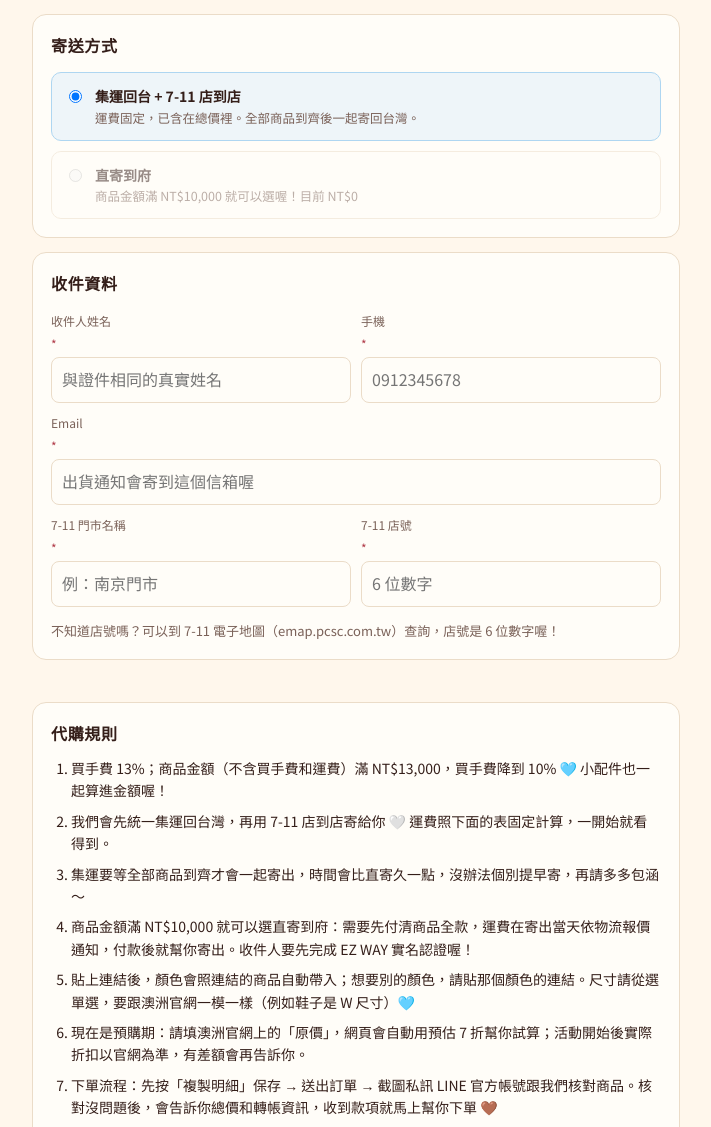
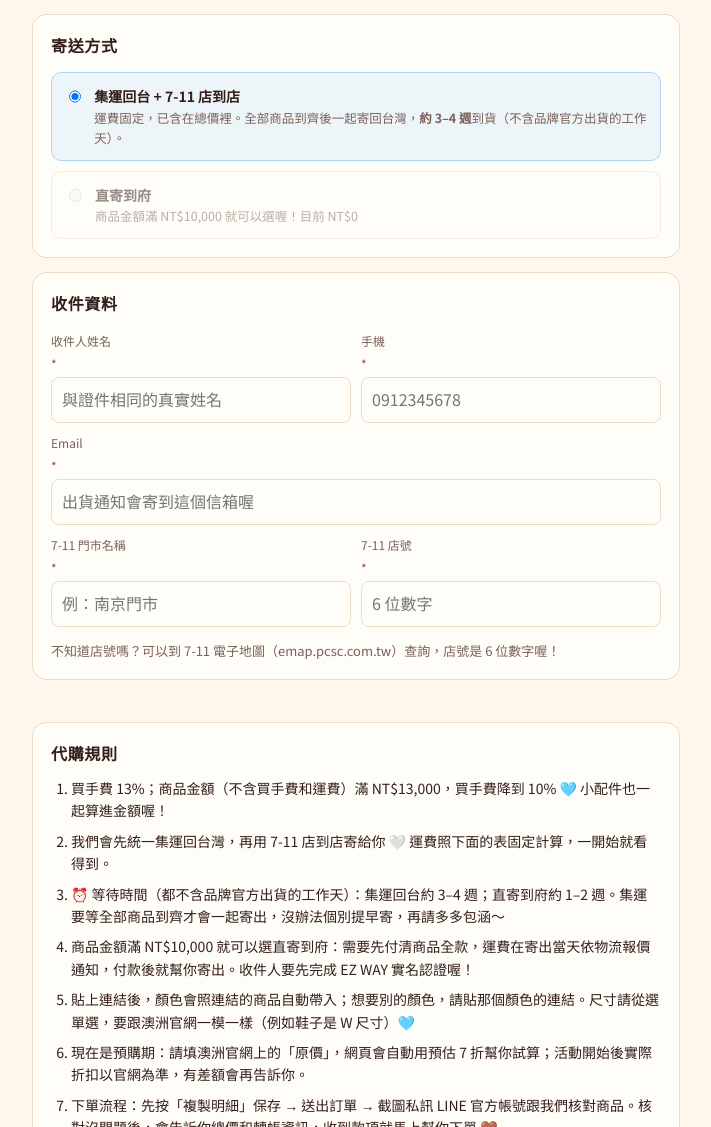
Before and after one commit to ZZINAU/Aussie-picks, a plain HTML site: page alo.html in a window 1280 px wide. Shown: the part 950-2077 px from the top of the page, without its empty margins (104-815 px from the left). Drawn offline with nearby package versions, Linux system fonts and the light colour scheme.

Commit message:
Add files via upload

```diff
--- a/alo.html
+++ b/alo.html
@@ -171,7 +171,7 @@ a.primary{display:block;text-align:center;text-decoration:none;box-sizing:border
         <h2>寄送方式</h2>
         <div class="opts" id="opts">
           <label class="opt" id="optPool"><input type="radio" name="ship" id="shipPool" value="pool" checked>
-            <div><strong>集運回台 + 7-11 店到店</strong><small>運費固定，已含在總價裡。全部商品到齊後一起寄回台灣。</small></div></label>
+            <div><strong>集運回台 + 7-11 店到店</strong><small>運費固定，已含在總價裡。全部商品到齊後一起寄回台灣，<b>約 3–4 週</b>到貨（不含品牌官方出貨的工作天）。</small></div></label>
           <label class="opt" id="optDirect"><input type="radio" name="ship" id="shipDirect" value="direct">
             <div><strong>直寄到府</strong><small id="directHint">商品金額滿 NT$10,000 才能選。</small></div></label>
         </div>
@@ -389,7 +389,7 @@ function update(){
   $('optPool').classList.toggle('on', state.ship==='pool'); $('optDirect').classList.toggle('on', state.ship==='direct');
   ['lStore','lStoreId'].forEach(id=>$(id).hidden = state.ship==='direct');
   $('recvNote').textContent = state.ship==='direct' ? '直寄到府：送出訂單後，再私訊我們收件地址就可以囉～運費會依物流報價另計 🤍' : '不知道店號嗎？可以到 7-11 電子地圖（emap.pcsc.com.tw）查詢，店號是 6 位數字喔！';
-  $('directHint').textContent = canDirect ? '運費依物流實際報價另計，需要先付清商品全款喔～' : `商品金額滿 ${nt(CONFIG.directMin)} 就可以選喔！目前 ${nt(r.goodsNT)}`;
+  $('directHint').textContent = canDirect ? '約 1–2 週到貨（不含品牌官方出貨的工作天）。運費依物流實際報價另計，需要先付清商品全款喔～' : `商品金額滿 ${nt(CONFIG.directMin)} 就可以選喔！目前 ${nt(r.goodsNT)}`;
 
   const partial = r.missing ? `（另有 ${r.missing} 件待確認）` : '';
   $('lines').innerHTML = `
@@ -513,7 +513,7 @@ $('terms').innerHTML = [
 $('rulesList').innerHTML = [
   `買手費 ${pct(CONFIG.feeSmall)}；商品金額（不含買手費和運費）滿 ${nt(CONFIG.largeFrom)}，買手費降到 ${pct(CONFIG.feeLarge)} 🩵 小配件也一起算進金額喔！`,
   '我們會先統一集運回台灣，再用 7-11 店到店寄給你 🤍 運費照下面的表固定計算，一開始就看得到。',
-  '集運要等全部商品到齊才會一起寄出，時間會比直寄久一點，沒辦法個別提早寄，再請多多包涵～',
+  '⏰ 等待時間（都不含品牌官方出貨的工作天）：集運回台約 3–4 週；直寄到府約 1–2 週。集運要等全部商品到齊才會一起寄出，沒辦法個別提早寄，再請多多包涵～',
   `商品金額滿 ${nt(CONFIG.directMin)} 就可以選直寄到府：需要先付清商品全款，運費在寄出當天依物流報價通知，付款後就幫你寄出。收件人要先完成 EZ WAY 實名認證喔！`,
   '貼上連結後，顏色會照連結的商品自動帶入；想要別的顏色，請貼那個顏色的連結。尺寸請從選單選，要跟澳洲官網一模一樣（例如鞋子是 W 尺寸）🩵',
   (PRE ? `現在是預購期：請填澳洲官網上的「原價」，網頁會自動用預估 ${zhe()} 折幫你試算；活動開始後實際折扣以官網為準，有差額會再告訴你。` : '活動已開始：請填澳洲官網上「現在顯示」的澳幣價格，有特價就直接填特價後的價格，不用自己再打折喔！實際金額以結帳為準，有差額會再告訴你。'),
```
Also changed, not shown: yoga.html (+3 -3 lines).
